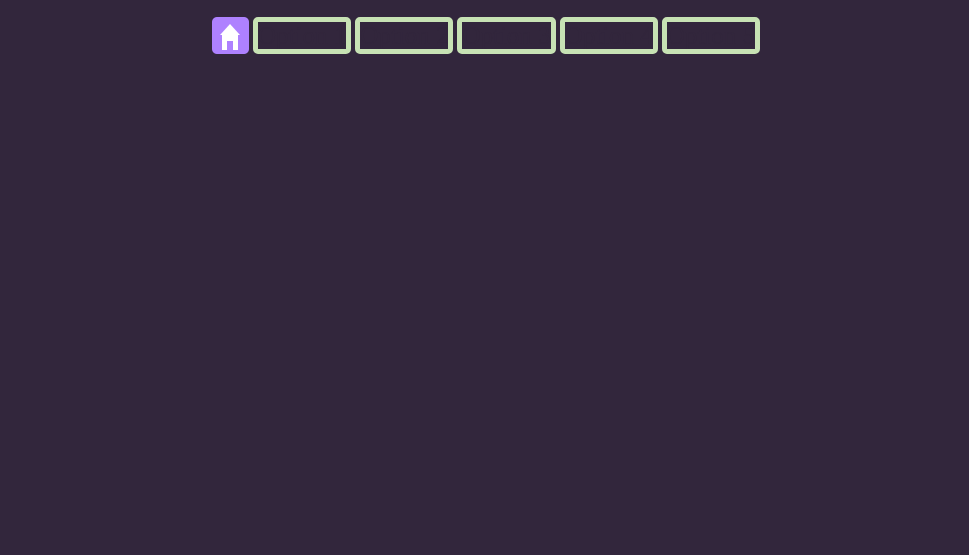
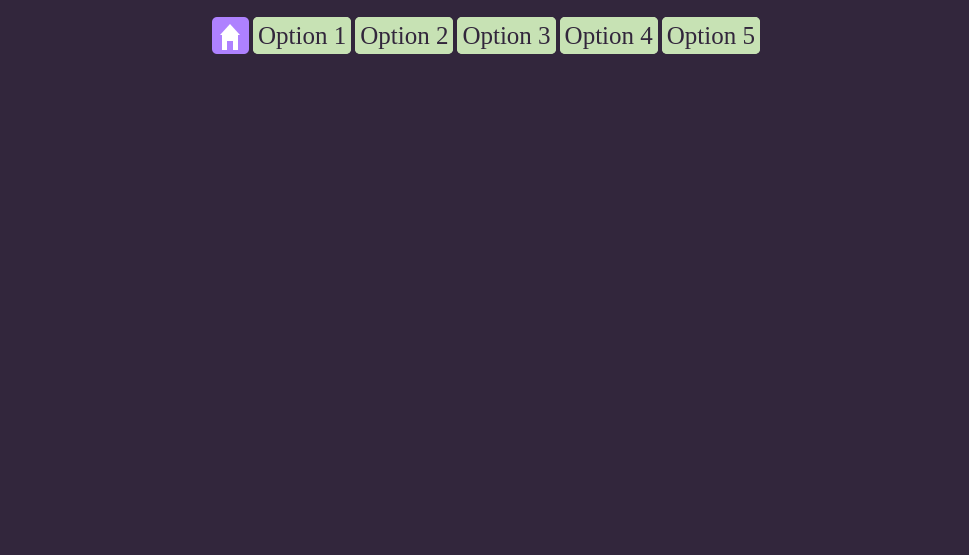
Before and after one commit to Poorlylickedbear/Poorlylickedbear.github.io, a plain HTML site: page index.html in a window 1280 px wide. Shown: the part 245-800 px from the top of the page, without its empty margins (154-1123 px from the left). Drawn offline with Linux system fonts and the light colour scheme.

Commit message:
Update style1.css

```diff
--- a/style1.css
+++ b/style1.css
@@ -19,7 +19,7 @@ a {
     color: #32263c;
     border: 5px #c7e2b4 solid;
     border-radius: 5px;
-    background-color:#ac7e2b4;
+    background-color:#c7e2b4;
  }
  table {
          text-align: center;
```
